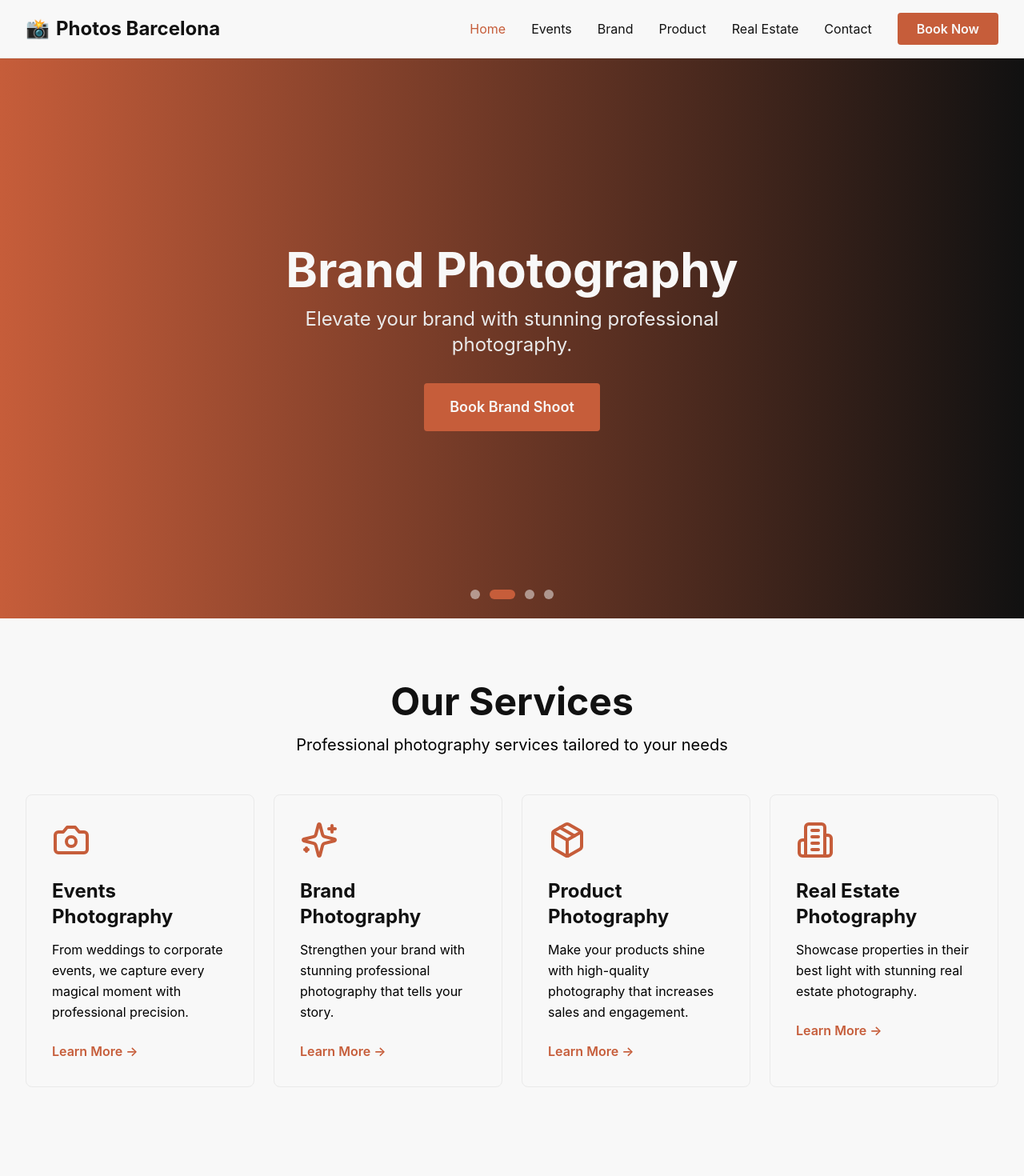
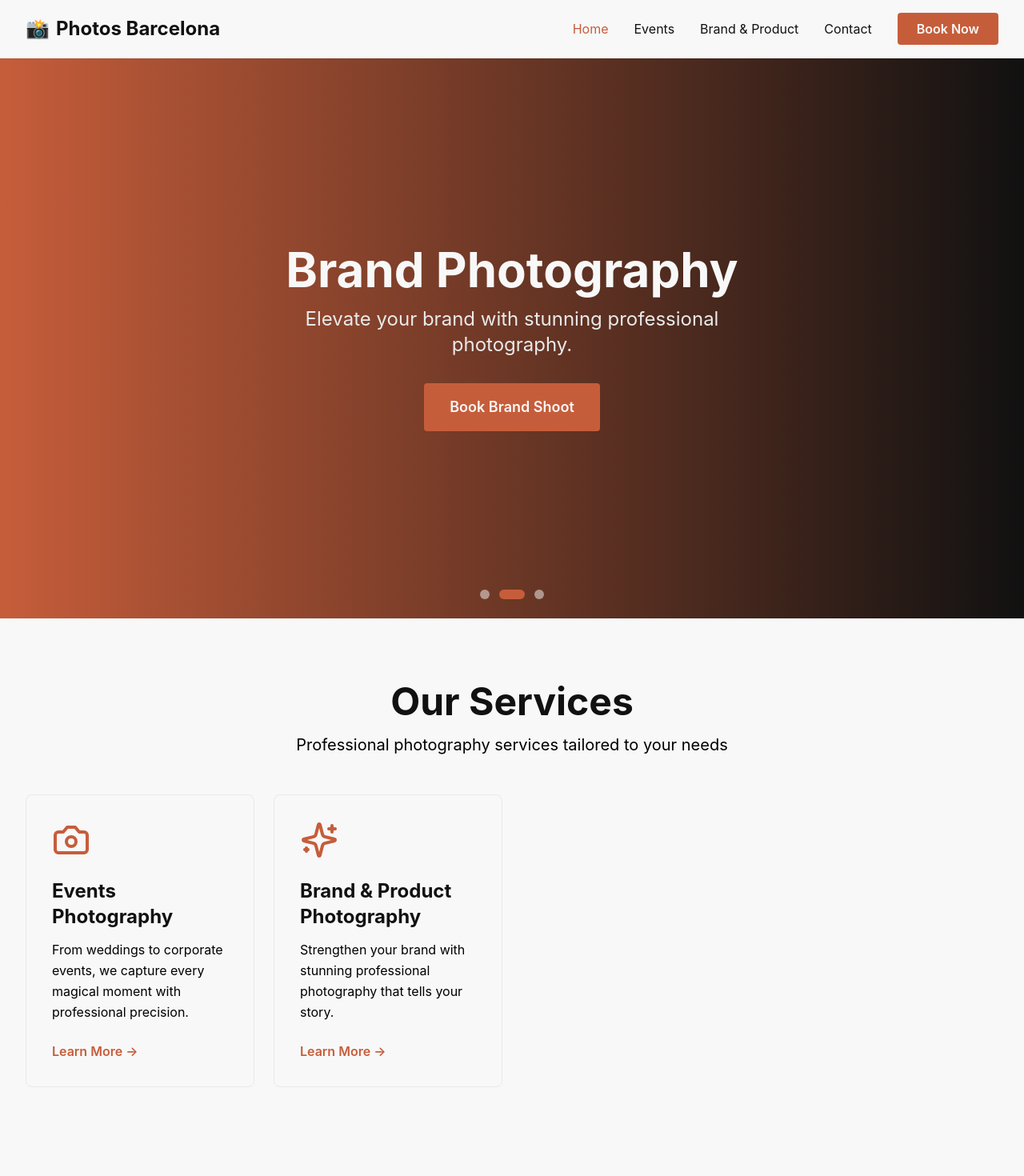
Before and after one commit to luiscoctecon/photosinbarcelona, a React (Vite) app: page / in a window 1280 px wide. Shown: the top 1470 px of the page at 80% size. Built offline with nearby package versions, Linux system fonts and the light colour scheme.

Commit message:
commit this now

```diff
--- a/src/components/FloatingBookingButton.tsx
+++ b/src/components/FloatingBookingButton.tsx
@@ -20,7 +20,7 @@ export default function FloatingBookingButton() {
     <div className="fixed bottom-8 right-8 z-40 flex gap-3">
       {/* WhatsApp Button */}
       <a
-        href="https://wa.me/34600000000?text=I'm%20interested%20in%20booking%20a%20photoshoot"
+        href="https://wa.me/15035591769?text=I'm%20interested%20in%20booking%20a%20photoshoot"
         target="_blank"
         rel="noopener noreferrer"
         className="flex items-center justify-center w-14 h-14 rounded-full bg-green-500 text-white shadow-lg hover:shadow-xl hover:bg-green-600 transition-all duration-300 animate-bounce"
--- a/src/components/Header.tsx
+++ b/src/components/Header.tsx
@@ -29,14 +29,10 @@ export default function Header() {
               Events
             </Link>
             <Link to="/brand" className={`transition-colors ${isActive('/brand')}`}>
-              Brand
+              Brand & Product
             </Link>
-            <Link to="/product" className={`transition-colors ${isActive('/product')}`}>
-              Product
-            </Link>
-            <Link to="/real-estate" className={`transition-colors ${isActive('/real-estate')}`}>
-              Real Estate
-            </Link>
+
+
             <Link to="/contact" className={`transition-colors ${isActive('/contact')}`}>
               Contact
             </Link>
--- a/src/components/HeroSlider.tsx
+++ b/src/components/HeroSlider.tsx
@@ -5,6 +5,7 @@ import { ChevronLeft, ChevronRight } from 'lucide-react'
 const slides = [
   {
     id: 1,
+
     title: 'Events Photography',
     description: 'Capture the magic of your special moments with professional event photography.',
     cta: 'Book Event Photography',
@@ -27,14 +28,7 @@ const slides = [
     link: '/product',
     bgColor: 'bg-gradient-to-r from-primary-dark to-accent',
   },
-  {
-    id: 4,
-    title: 'Real Estate Photography',
-    description: 'Present your properties beautifully with professional real estate photography.',
-    cta: 'Book Real Estate Photography',
-    link: '/real-estate',
-    bgColor: 'bg-gradient-to-r from-accent to-accent',
-  },
+
 ]
 
 export default function HeroSlider() {
--- a/src/components/ServicePageTemplate.tsx
+++ b/src/components/ServicePageTemplate.tsx
@@ -23,13 +23,13 @@ const ServicePageTemplate: React.FC<ServicePageProps> = ({
       <section className="relative h-96 md:h-[450px] bg-gradient-to-r from-accent to-primary-dark flex items-center justify-center">
         <div className="text-center text-primary-light px-4">
           <h1 className="text-5xl md:text-6xl font-bold mb-4">{title}</h1>
-          <p className="text-xl md:text-2xl text-primary-gray">{description}</p>
+          <p className="text-xl md:text-2xl text-primary">{description}</p>
         </div>
       </section>
 
       {/* Breadcrumb */}
       <section className="bg-primary-light border-b border-primary-gray py-4 px-4 sm:px-6 lg:px-8">
-        <div className="max-w-7xl mx-auto flex items-center gap-2 text-sm text-primary-gray">
+        <div className="max-w-7xl mx-auto flex items-center gap-2 text-sm text-gray">
           <Link to="/" className="hover:text-accent transition-colors">
             Home
           </Link>
@@ -42,8 +42,8 @@ const ServicePageTemplate: React.FC<ServicePageProps> = ({
       <section className="py-20 px-4 sm:px-6 lg:px-8">
         <div className="max-w-4xl mx-auto">
           <h2 className="text-3xl md:text-4xl font-bold mb-6 text-primary-dark">About This Service</h2>
-          <p className="text-lg text-primary-gray leading-relaxed mb-4">{description}</p>
-          <p className="text-lg text-primary-gray leading-relaxed">
+          <p className="text-lg text-gray leading-relaxed mb-4">{description}</p>
+          <p className="text-lg text-gray leading-relaxed">
             We specialize in delivering exceptional results that exceed expectations. Our team brings creativity,
             technical expertise, and attention to detail to every project.
           </p>
@@ -73,10 +73,10 @@ const ServicePageTemplate: React.FC<ServicePageProps> = ({
 
       {/* Process Section */}
       <section className="py-20 px-4 sm:px-6 lg:px-8">
-        <div className="max-w-4xl mx-auto">
+        <div className="max-w-4xl mx-auto text-gray">
           <h2 className="text-3xl md:text-4xl font-bold mb-12 text-primary-dark">Our Process</h2>
 
-          <div className="space-y-8">
+          <div className="space-y-8 text-primary-dark">
             {[
               {
                 step: 1,
@@ -107,7 +107,7 @@ const ServicePageTemplate: React.FC<ServicePageProps> = ({
                 </div>
                 <div className="flex-grow">
                   <h3 className="text-xl font-bold text-primary-dark mb-2">{item.title}</h3>
-                  <p className="text-primary-gray leading-relaxed">{item.description}</p>
+                  <p className="text-gray leading-relaxed">{item.description}</p>
                 </div>
               </div>
             ))}
@@ -120,7 +120,7 @@ const ServicePageTemplate: React.FC<ServicePageProps> = ({
         <div className="max-w-4xl mx-auto">
           <h2 className="text-3xl md:text-4xl font-bold mb-8 text-primary-dark">Pricing</h2>
           <div className="bg-primary-light border-2 border-accent rounded-lg p-8 text-center mb-8">
-            <p className="text-lg text-primary-gray mb-4">
+            <p className="text-lg text-gray mb-4">
               Custom packages available based on your requirements. Contact us for detailed pricing.
             </p>
             <Link
--- a/src/pages/Home.tsx
+++ b/src/pages/Home.tsx
@@ -11,31 +11,19 @@ const services = [
     link: '/events',
     cta: 'Learn More',
 
+
   },
   {
     icon: Sparkles,
-    title: 'Brand Photography',
+    title: 'Brand & Product Photography',
     description: 'Strengthen your brand with stunning professional photography that tells your story.',
     link: '/brand',
     cta: 'Learn More',
 
   },
-  {
-    icon: Package,
-    title: 'Product Photography',
-    description: 'Make your products shine with high-quality photography that increases sales and engagement.',
-    link: '/product',
-    cta: 'Learn More',
 
-  },
-  {
-    icon: Building2,
-    title: 'Real Estate Photography',
-    description: 'Showcase properties in their best light with stunning real estate photography.',
-    link: '/real-estate',
-    cta: 'Learn More',
 
-  },
+
 ]
 
 const testimonials = [
```
